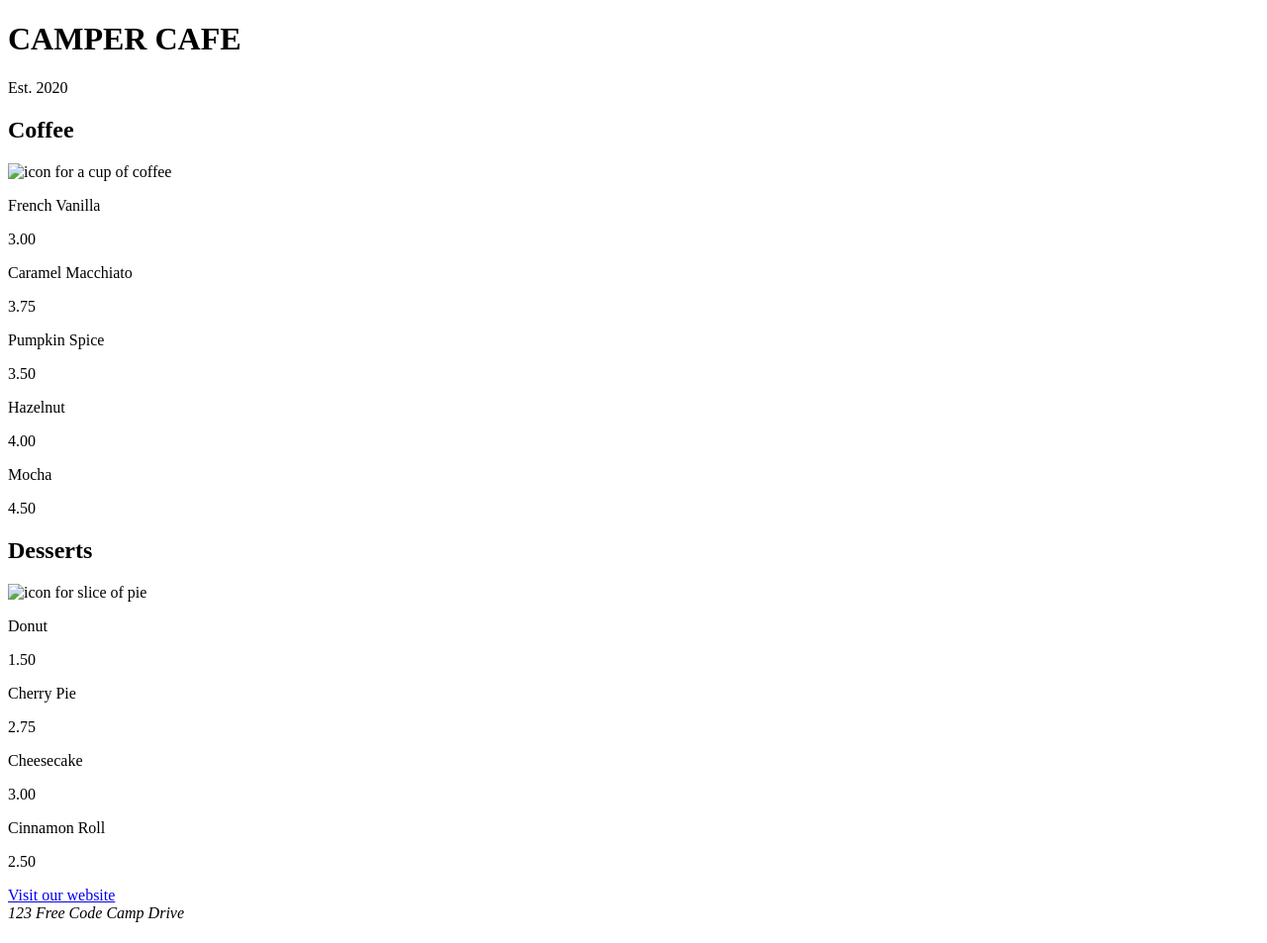
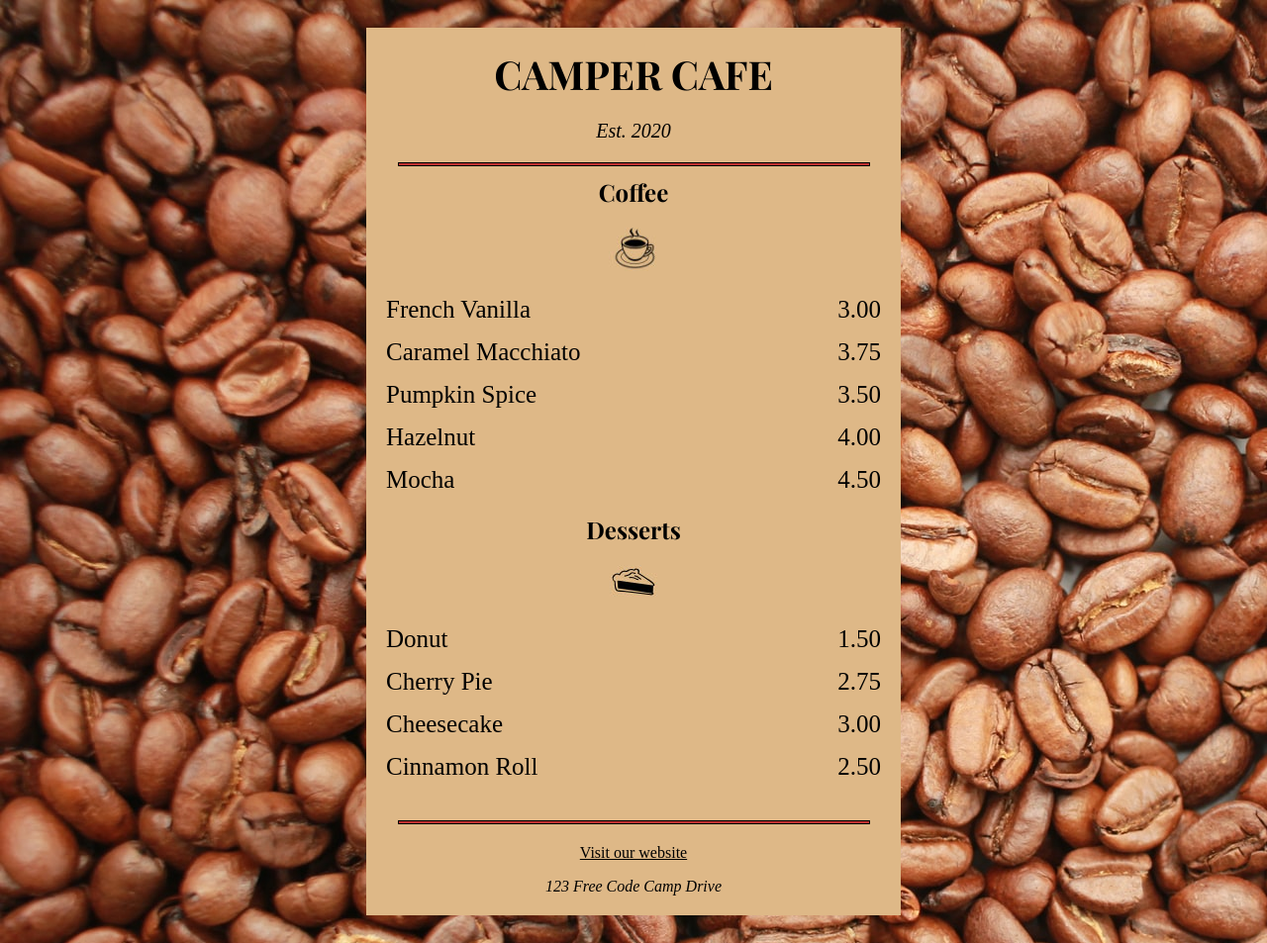
Before and after one commit to Prometheus92/Cafe-Menu, a plain HTML site: page index.html in a window 1280 px wide. Shown: the whole page at 99% size. Drawn offline with nearby package versions, Linux system fonts and the light colour scheme; a web font is replaced by a local one.

Commit message:
added the style

```diff
--- a/assets/style/style.css
+++ b/assets/style/style.css
@@ -0,0 +1,91 @@
+@import url('https://fonts.googleapis.com/css2?family=Bebas+Neue&family=Playfair+Display:ital,wght@0,400..900;1,400..900&display=swap');
+body{
+    /* border: 2px solid red; */
+    /* padding: 20px */
+    background-image:url(../images/beans.jpg);
+    padding: 20px;
+    font-family: 'sans-serif';
+}
+main, footer{
+    padding: 20px;
+    margin: 0 auto;
+    max-width: 500px;
+    background-color: #deb887;
+}
+h1, h2{
+    font-family: "Playfair Display", 'sans-serif';
+    text-align: center;
+}
+
+h1{
+
+    font-size: 40px;
+    margin-top: 0;
+    margin-bottom: 5px;
+    font-weight: bolder;
+    text-align: center;
+}
+.established{
+    font-style: italic;
+    text-align: center;
+    font-size: 20px;
+    margin-top: 20px;
+    margin-bottom: -30px;
+}
+.line{
+    margin: 0 auto;
+    width: 95%;
+    height: 2px;
+    border: 1px solid black;
+    background-color: #be3030;
+}
+h2{
+    /* border: 2px solid red; */
+    margin-top: 30px;
+    margin-bottom: 20px;
+}
+img{
+   display: block;
+   margin-left: auto;
+   margin-right: auto;
+}
+.tag{
+    font-size: 25px;
+    /* padding: 0; */
+    display: flex;
+    align-content: space-evenly;
+    margin-bottom: -35px;
+    /* width: 70%; */
+    /* border: 2px solid red; */
+}
+.left_side{
+
+    align-items: start;
+    width: 70%;
+}
+.right_side{
+    text-align: end;
+    /* background-color: red; */
+    width: 30%;
+    align-items:flex-end;
+}
+.line{
+    margin-top: 50px;
+    margin-bottom: -20px;
+}
+footer p, address{
+    text-align: center;
+    margin-top: 0;
+}
+a{
+    color: black;
+}
+a:hover{
+    color:red;
+}
+a:visited{
+    color:yellow;
+}
+a:active{
+    color: green;
+}
--- a/index.html
+++ b/index.html
@@ -9,12 +9,12 @@
     <body>
         <main>
             <h1>CAMPER CAFE</h1>
-            <p>Est. 2020</p>
-            <div class="line"></div>
+            <p class="established">Est. 2020</p>
+            <div class="line first"></div>
             <section class="coffee">
-                <h2>Coffee</h2>
+                <h2 class="coffee_section">Coffee</h2>
                 <!-- Add a coffee icon -->
-                <img src="#" alt="icon for a cup of coffee">
+                <img src="./assets/images/coffee.jpg" alt="icon for a cup of coffee">
                 <div class="tag">
                     <p class="left_side">French Vanilla</p>
                     <p class="right_side">3.00</p>
@@ -39,7 +39,7 @@
             <section class="dessert">
                 <h2>Desserts</h2>
                 <!-- Add a dessert icon -->
-                <img src="#" alt="icon for slice of pie">
+                <img src="./assets/images/pie.jpg" alt="icon for slice of pie">
                 <div class="tag">
                     <p class="left_side">Donut</p>
                     <p class="right_side">1.50</p>
@@ -57,10 +57,10 @@
                     <p class="right_side">2.50</p>
                 </div>
             </section>
-            <div class="line"></div>
+            <div class="line last"></div>
         </main>
         <footer>
-            <a href="#" target="_blank">Visit our website</a>
+            <p><a href="https://www.google.com" target="_blank">Visit our website</a></p>
             <address>123 Free Code Camp Drive</address>
         </footer>
     </body>
```
Also changed, not shown: assets/images/background.jpg (added), assets/images/beans.jpg (added), assets/images/coffee.jpg (added), assets/images/pie.jpg (added).
